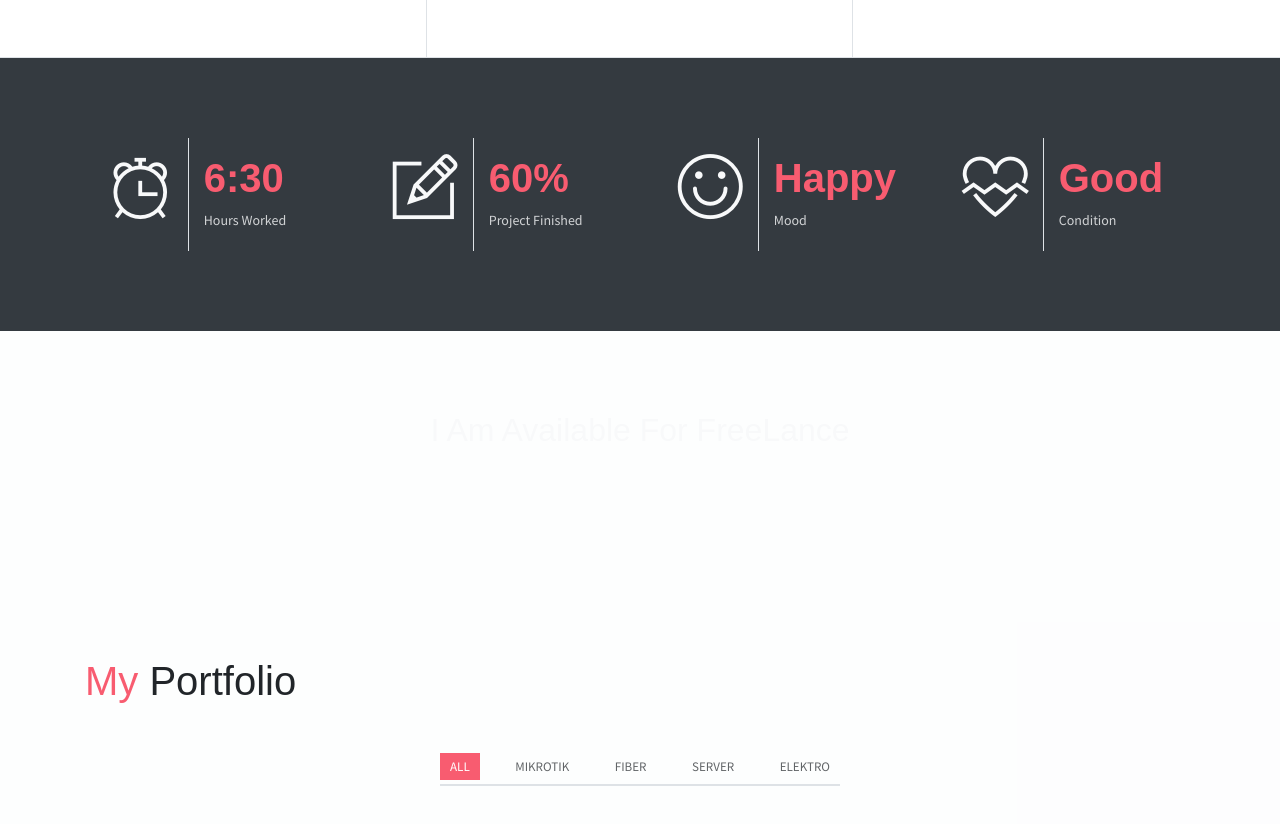
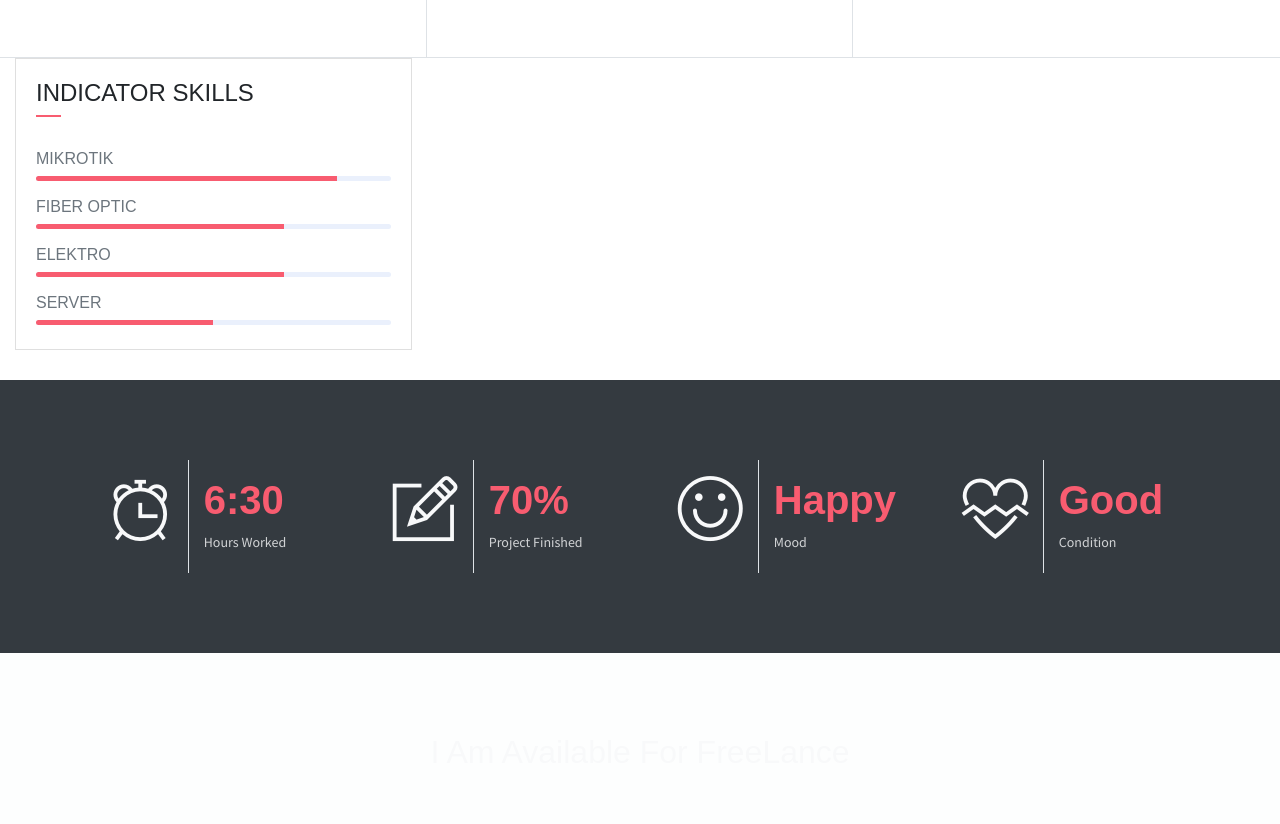
Before and after one commit to Marioooo01/MarioQ.github.io, a website: page index.html in a window 1280 px wide. Shown: the part 1157-1981 px from the top of the page. Drawn offline with Linux system fonts and the light colour scheme.

Commit message:
Add files via upload

```diff
--- a/index.html
+++ b/index.html
@@ -117,6 +117,33 @@
             </div>
         </div>
     </div>
+    <div class="col-lg-4">
+        <div class="card">
+           <div class="card-header">
+                <div class="pull-left">
+                    <h4 class="mt-2">INDICATOR SKILLS</h4>
+                    <span class="line"></span>
+                </div>
+            </div>
+            <div class="card-body pb-2">
+               <h6>MIKROTIK</h6>
+                <div class="progress mb-3">
+                    <div class="progress-bar bg-danger" role="progressbar" style="width: 85%" aria-valuenow="25" aria-valuemin="0" aria-valuemax="100"></div>
+                </div>
+                <h6>FIBER OPTIC</h6>
+                <div class="progress mb-3">
+                    <div class="progress-bar bg-danger" role="progressbar" style="width: 70%" aria-valuenow="25" aria-valuemin="0" aria-valuemax="100"></div>
+                </div>
+                <h6>ELEKTRO</h6>
+                <div class="progress mb-3">
+                    <div class="progress-bar bg-danger" role="progressbar" style="width: 70%" aria-valuenow="50" aria-valuemin="0" aria-valuemax="100"></div>
+                </div>
+                <h6>SERVER</h6>
+                <div class="progress mb-3">
+                    <div class="progress-bar bg-danger" role="progressbar" style="width: 50%" aria-valuenow="75" aria-valuemin="0" aria-valuemax="100"></div>
+                </div>
+            </div>
+        </div>
                 </div>
             </div>
         </div>
@@ -142,7 +169,7 @@
                             <div class="m-auto"><i class="ti-pencil-alt icon-xl"></i></div>
                         </div>
                         <div class="col-7 text-left py-3">
-                            <h1 class="text-danger font-weight-bold font40">60%</h1>
+                            <h1 class="text-danger font-weight-bold font40">70%</h1>
                             <p class="text-light mb-1">Project Finished</p>
                         </div>
                     </div>
```
